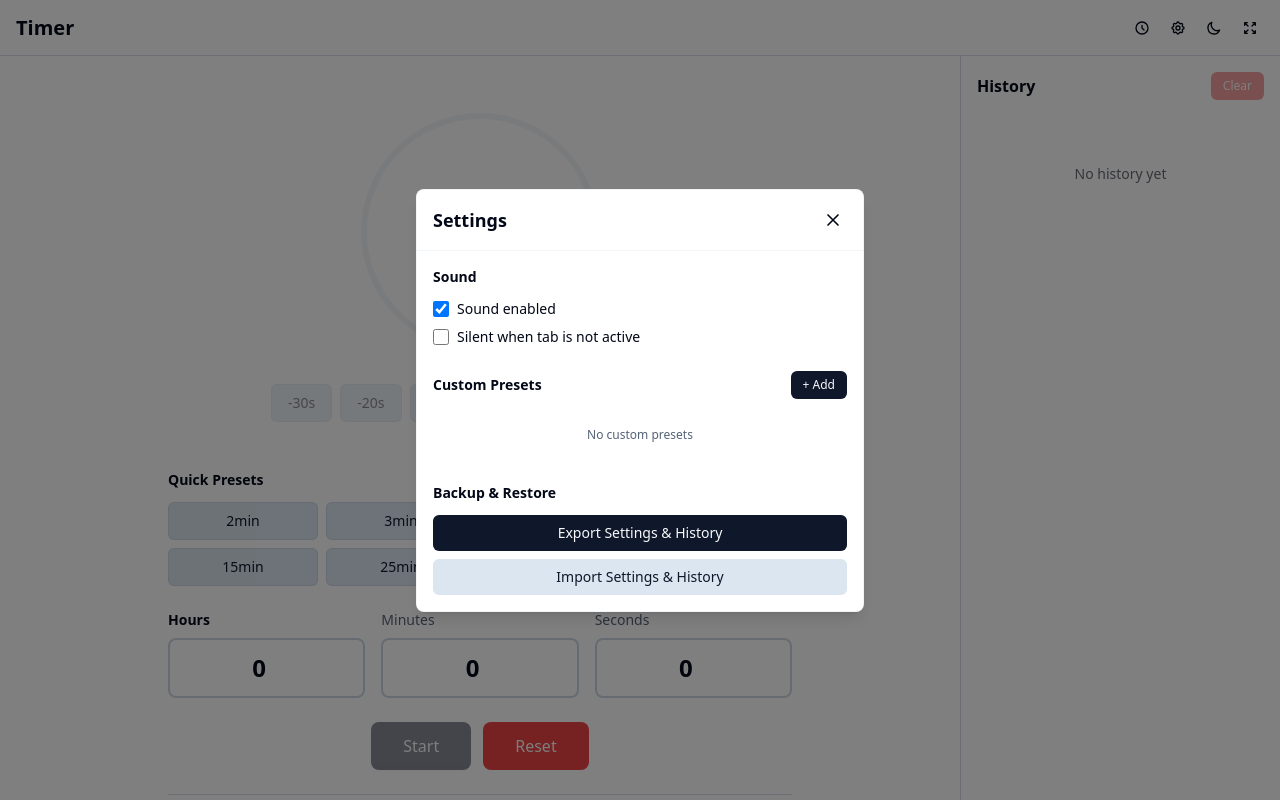
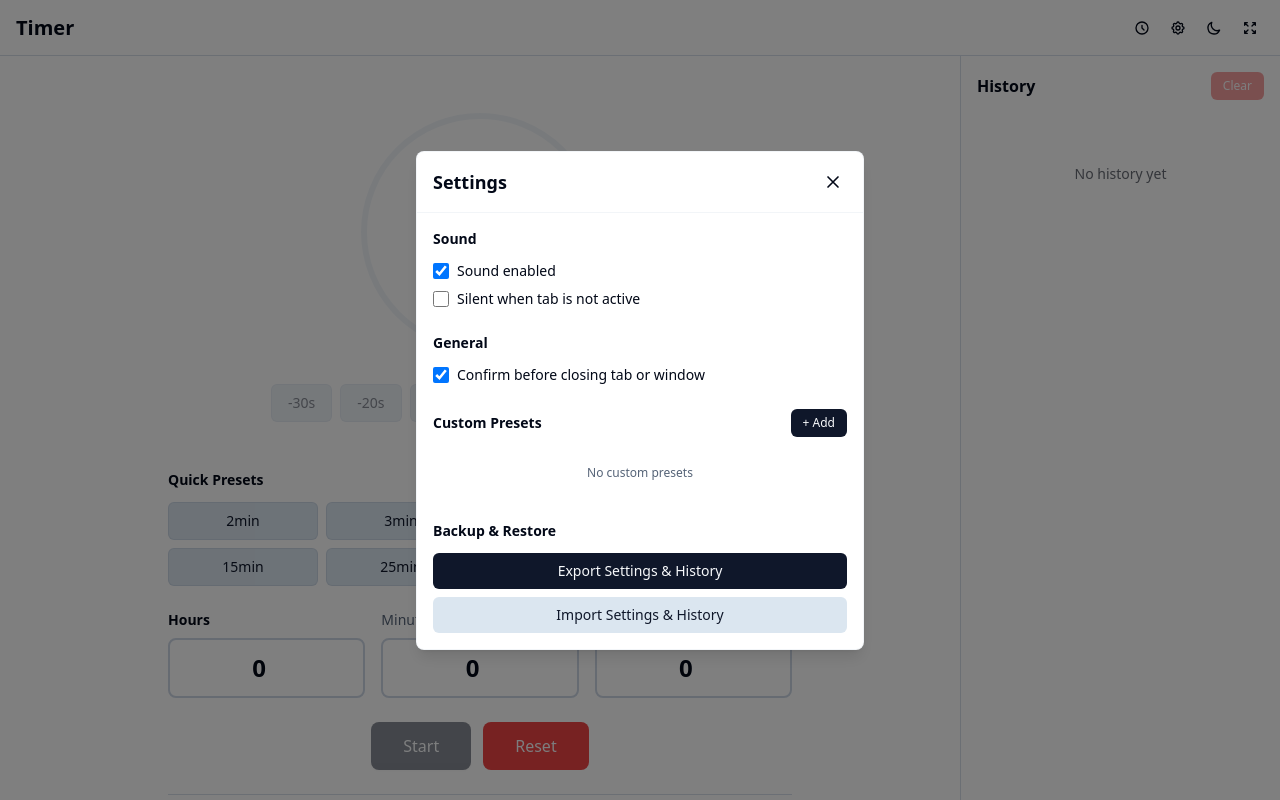
Before and after one commit to ibnuh/timer, a Vue app: page / in a window 1280 px wide. Both pictures are taken after a click on the button 1178 px from the left and 27 px from the top of the page. Built offline with nearby package versions, Linux system fonts and the light colour scheme.

Commit message:
Confirm before closing tab

```diff
--- a/src/App.vue
+++ b/src/App.vue
@@ -190,9 +190,22 @@ onMounted(() => {
     updateTabTitle()
   }, 100)
 
+  // Handle beforeunload confirmation
+  const handleBeforeUnload = (e: BeforeUnloadEvent) => {
+    if (settingsStore.settings.confirmBeforeClose) {
+      e.preventDefault()
+      // Modern browsers require returnValue to be set
+      e.returnValue = ''
+      return ''
+    }
+  }
+
+  window.addEventListener('beforeunload', handleBeforeUnload)
+
   // Cleanup on unmount
   onUnmounted(() => {
     clearInterval(titleInterval)
+    window.removeEventListener('beforeunload', handleBeforeUnload)
   })
 })
 
--- a/src/components/SettingsPopup.vue
+++ b/src/components/SettingsPopup.vue
@@ -42,6 +42,22 @@
                   class="w-4 h-4 rounded"
                 />
                 <span class="text-sm">Silent when tab is not active</span>
+              </label>
+            </div>
+          </div>
+
+          <!-- General Settings -->
+          <div>
+            <h3 class="text-sm font-semibold mb-3">General</h3>
+            <div class="space-y-2">
+              <label class="flex items-center gap-2 cursor-pointer">
+                <input
+                  type="checkbox"
+                  v-model="confirmBeforeClose"
+                  @change="updateConfirmBeforeClose"
+                  class="w-4 h-4 rounded"
+                />
+                <span class="text-sm">Confirm before closing tab or window</span>
               </label>
             </div>
           </div>
@@ -189,6 +205,7 @@ const historyStore = useHistoryStore()
 
 const soundEnabled = ref(settingsStore.settings.soundEnabled)
 const silentOnTabOpen = ref(settingsStore.settings.silentOnTabOpen)
+const confirmBeforeClose = ref(settingsStore.settings.confirmBeforeClose)
 const showAddPreset = ref(false)
 const editingPreset = ref<TimerPreset | null>(null)
 const presetForm = ref({ label: '', seconds: 60 })
@@ -214,6 +231,10 @@ const updateSoundSetting = () => {
 
 const updateSilentSetting = () => {
   settingsStore.setSilentOnTabOpen(silentOnTabOpen.value)
+}
+
+const updateConfirmBeforeClose = () => {
+  settingsStore.setConfirmBeforeClose(confirmBeforeClose.value)
 }
 
 const adjustPresetTime = (delta: number) => {
@@ -321,4 +342,11 @@ watch(
     silentOnTabOpen.value = val
   }
 )
+
+watch(
+  () => settingsStore.settings.confirmBeforeClose,
+  (val) => {
+    confirmBeforeClose.value = val
+  }
+)
 </script>
--- a/src/stores/settings.ts
+++ b/src/stores/settings.ts
@@ -11,6 +11,7 @@ export interface Settings {
   theme: 'light' | 'dark'
   soundEnabled: boolean
   silentOnTabOpen: boolean
+  confirmBeforeClose: boolean
   customPresets: TimerPreset[]
 }
 
@@ -19,6 +20,7 @@ export const useSettingsStore = defineStore('settings', () => {
     theme: 'light',
     soundEnabled: true,
     silentOnTabOpen: false,
+    confirmBeforeClose: true,
     customPresets: [],
   })
 
@@ -52,6 +54,11 @@ export const useSettingsStore = defineStore('settings', () => {
 
   const setSilentOnTabOpen = (silent: boolean) => {
     settings.value.silentOnTabOpen = silent
+    saveSettings()
+  }
+
+  const setConfirmBeforeClose = (confirm: boolean) => {
+    settings.value.confirmBeforeClose = confirm
     saveSettings()
   }
 
@@ -126,6 +133,7 @@ export const useSettingsStore = defineStore('settings', () => {
     setTheme,
     setSoundEnabled,
     setSilentOnTabOpen,
+    setConfirmBeforeClose,
     addCustomPreset,
     removeCustomPreset,
     updateCustomPreset,
```
